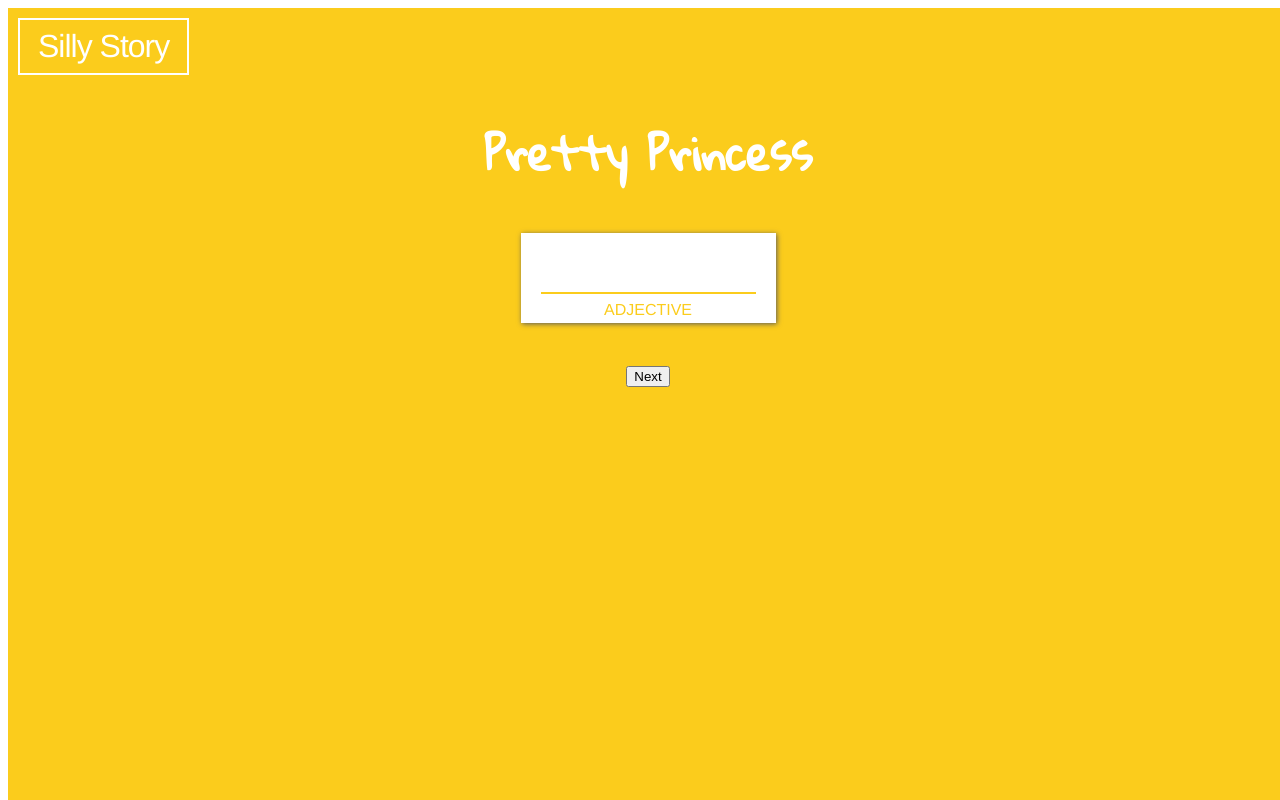
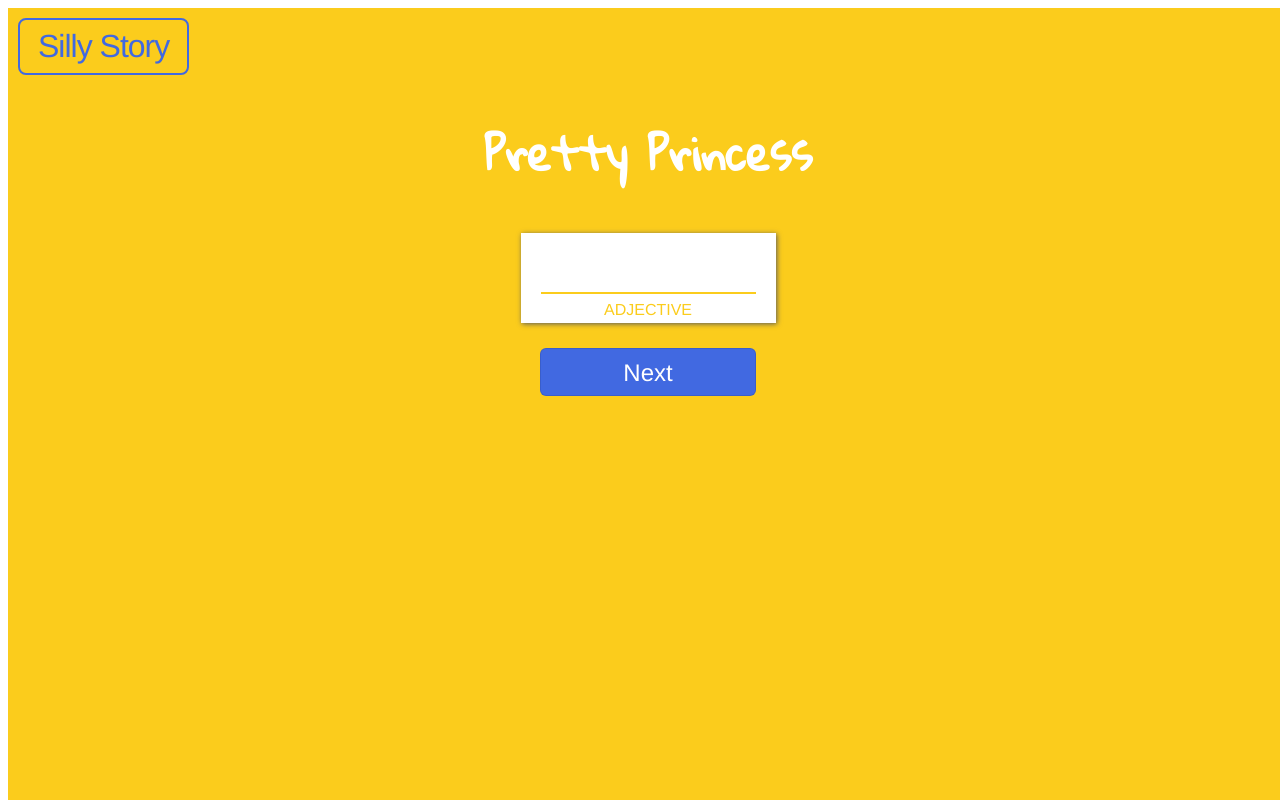
Before and after one commit to m-hatch/Silly-Story, a plain HTML site: page index.html in a window 1280 px wide. Drawn offline with Linux system fonts and the light colour scheme.

Commit message:
style button

```diff
--- a/style.css
+++ b/style.css
@@ -24,9 +24,10 @@ h1 {
   padding: 8px 18px;
   top: 10px;
   left: 10px;
-  color: #fff;
+  color: rgb(65,105,225);
   line-height: initial;
   border: 2px solid;
+  border-radius: 0.25em;
 }
 h2 {
   font-family: 'Gloria Hallelujah', cursive;
@@ -73,3 +74,34 @@ h2 {
   padding: 5% 10%;
   line-height: 1.8;
 }
+/* reset button */
+.continue-btn {
+  background: none;
+  border: 0;
+  color: inherit;
+  font: inherit;
+  line-height: normal;
+  overflow: visible;
+  padding: 0;
+  -webkit-appearance: button; /* for input */
+  -webkit-user-select: none; /* for button */
+     -moz-user-select: none;
+      -ms-user-select: none;
+}
+.continue-btn::-moz-focus-inner {
+    border: 0;
+    padding: 0;
+}
+/* custom styles */
+.continue-btn {
+  background-color: rgb(65,105,225);
+  border: 1px solid rgb(0, 0, 0);
+  border: 1px solid rgba(0, 0, 0, 0.1);
+  border-radius: 0.25em;
+  height: 2em;
+  line-height: 2;
+  margin: 0.25em;
+  padding: 0 1em;
+  width: 9em;
+  font-size: 24px;
+}
```
